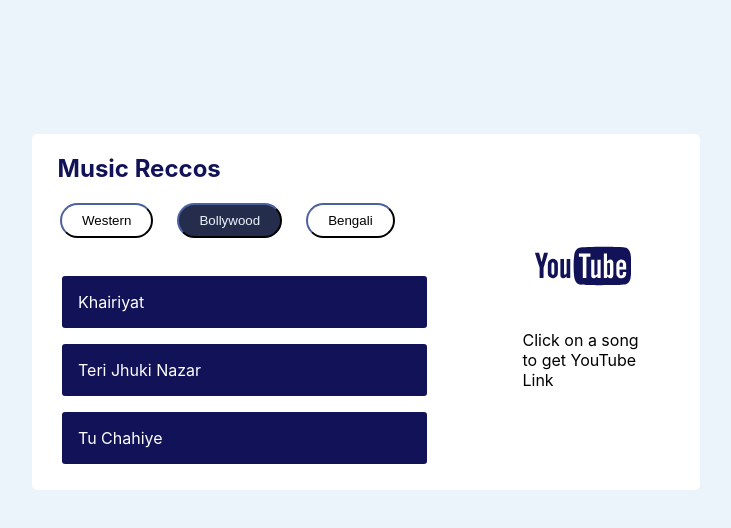
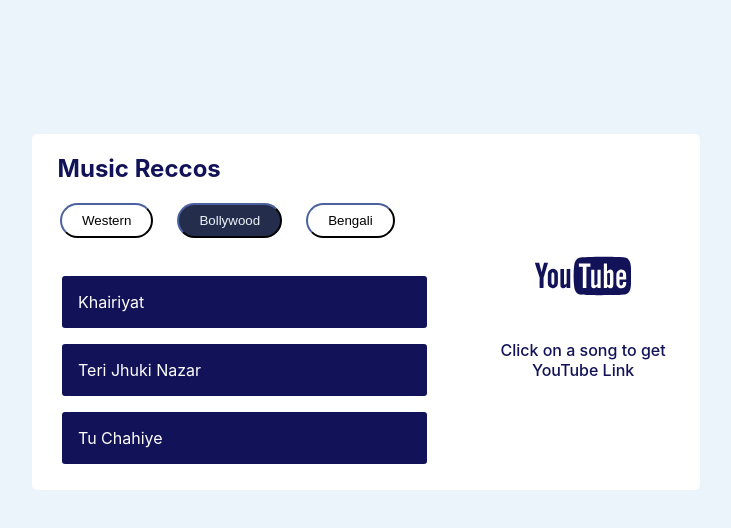
Before and after one commit to mohibkay/music-reccos, a React (Create React App) app: page / in a window 1280 px wide. Shown: the top 528 px of the page, without its empty margins (274-1005 px from the left). Built offline with nearby package versions, Linux system fonts and the light colour scheme.

Commit message:
Fixed broken YouTube links, increased font weight of links

```diff
--- a/src/App.css
+++ b/src/App.css
@@ -3,7 +3,6 @@ body {
   height: 100vh;
   display: flex;
   justify-content: center;
-  /* align-items: center; */
 }
 
 .App {
@@ -29,8 +28,6 @@ body {
 .App .buttons {
   margin: 20px 0;
   padding-left: 20px;
-  /* display: flex;
-  justify-content: center; */
 }
 
 .App .buttons .button {
@@ -92,7 +89,15 @@ body {
   color: #121258;
 }
 
+.App .yt-link a {
+  color: #121258;
+  font-weight: 500;
+  text-align-last: center;
+}
+
 .App .yt-link p {
-  columns: #242e4c;
-  width: 55%;
+  color: #121258;
+  font-weight: 500;
+  text-align-last: center;
+  width: 75%;
 }
--- a/src/App.js
+++ b/src/App.js
@@ -11,17 +11,17 @@ function App() {
       {
         song: "Perfect",
         linkPreview: "youtube/perfect",
-        link: "https://www.youtube.com/2Vv-BfVoq4g",
+        link: "https://youtu.be/2Vv-BfVoq4g",
       },
       {
         song: "Love Me Like You Do",
         linkPreview: "youtube/Love Me Like You Do",
-        link: "https://www.youtube.com/AJtDXIazrMo",
+        link: "https://youtu.be/AJtDXIazrMo",
       },
       {
         song: "What About Us",
         linkPreview: "youtube/What About Us",
-        link: "https://www.youtube.com/ClU3fctbGls",
+        link: "https://youtu.be/ClU3fctbGls",
       },
     ],
     Bollywood: [
@@ -38,19 +38,19 @@ function App() {
       {
         song: "Tu Chahiye",
         linkPreview: "youtube/Tu Chahiye",
-        link: "https://www.youtube.com/zuvla6ABKbs",
+        link: "https://youtu.be/zuvla6ABKbs",
       },
     ],
     Bengali: [
       {
         song: "Bojhena Sey Bojhena",
         linkPreview: "youtube/Bojhena Sey Bojhena",
-        link: "https://www.youtube.com/J2JQQm1h6xQ",
+        link: "https://youtu.be/J2JQQm1h6xQ",
       },
       {
         song: "Ekla Cholo Re",
         linkPreview: "youtube/Ekla Cholo Re",
-        link: "https://www.youtube.com/r94gSTyH2cM",
+        link: "https://youtu.be/r94gSTyH2cM",
       },
     ],
   };
```
